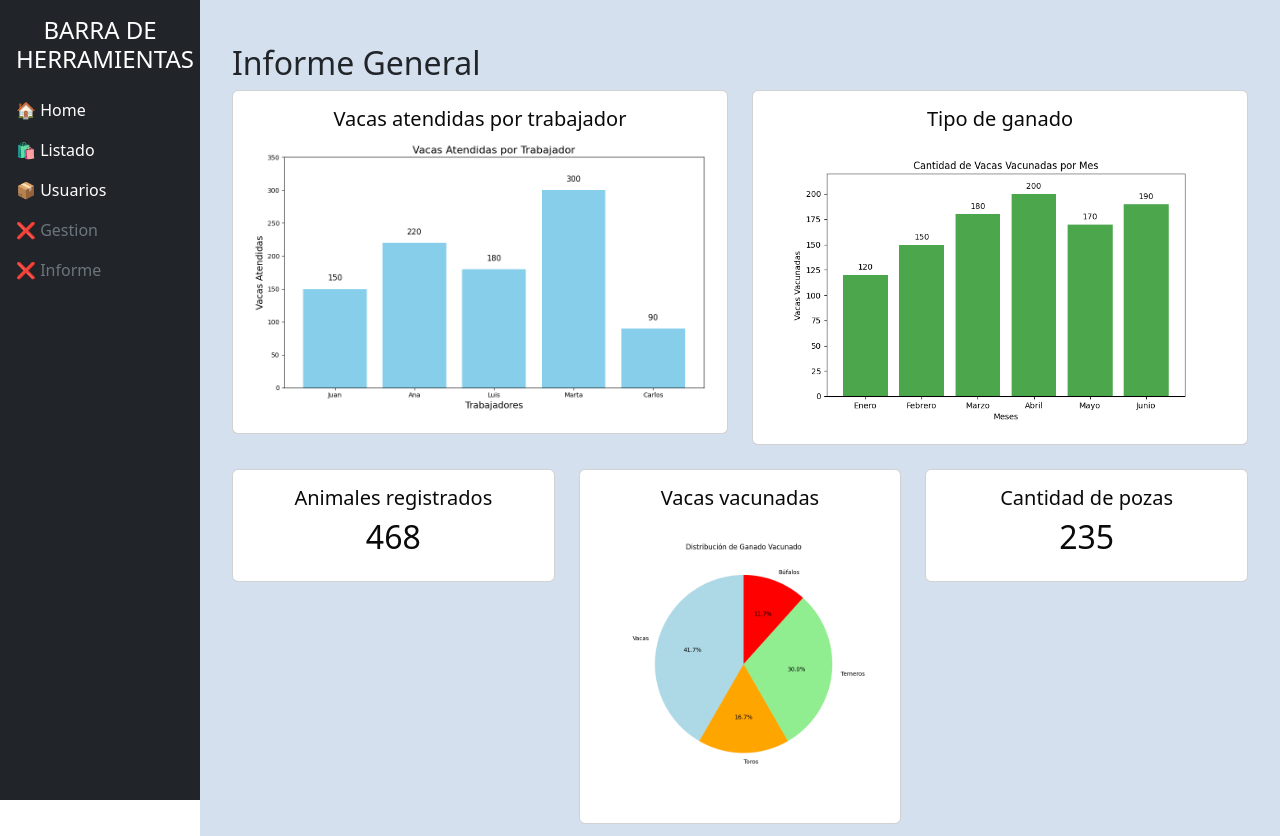
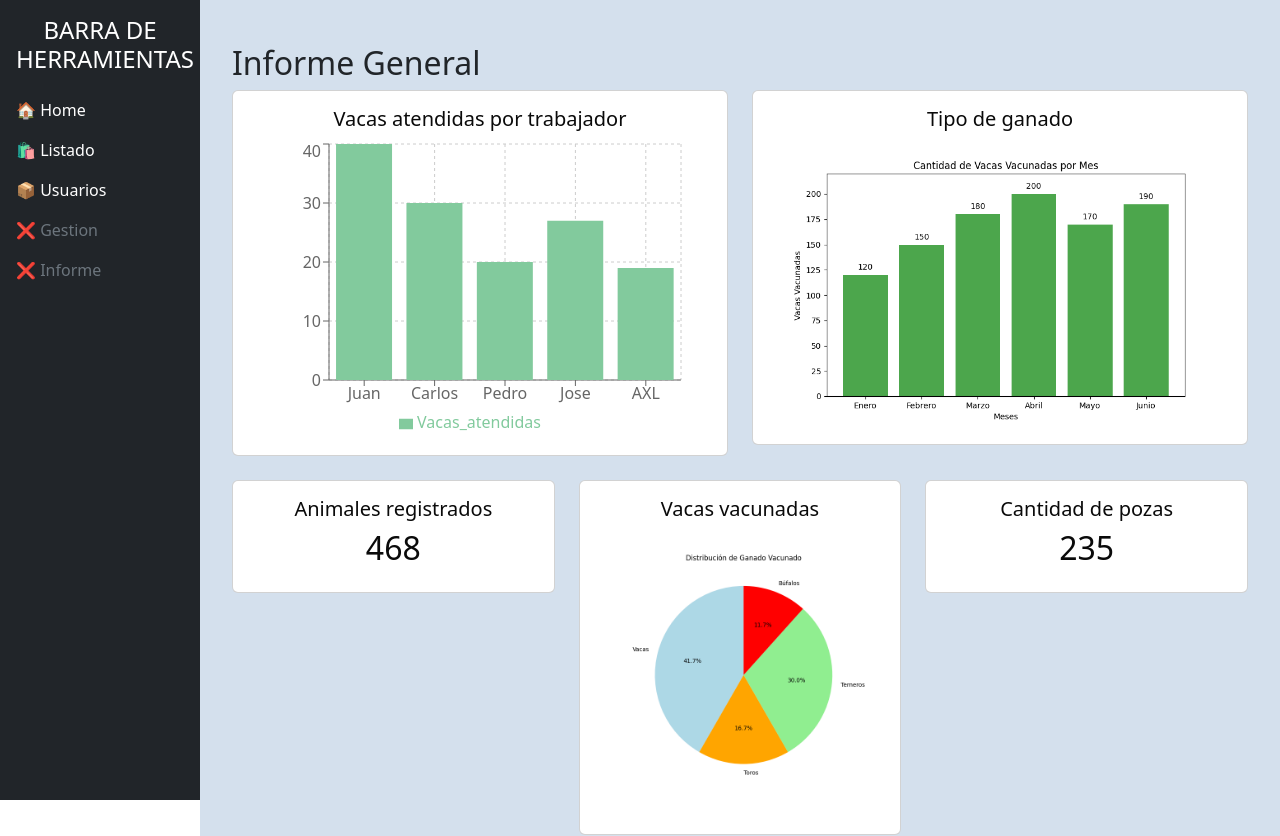
Before and after one commit to JecoDraco/BovOS, a React (Create React App) app: page / in a window 1280 px wide. Shown: the top 836 px of the page. Built offline with nearby package versions, Linux system fonts and the light colour scheme.

Commit message:
Server agregado aun no funcionando

```diff
--- /dev/null
+++ b/data/eventos.json
@@ -0,0 +1,4 @@
+[
+    { "id": 1, "tipo": "Vacunación", "fecha": "2023-10-01", "responsable": "Juan Pérez" },
+    { "id": 2, "tipo": "Revisión", "fecha": "2023-10-05", "responsable": "Ana Gómez" }
+]
--- /dev/null
+++ b/data/ganado.json
@@ -0,0 +1,4 @@
+[
+    { "id": 1, "nombre": "Vaca_001", "raza": "Holstein", "edad": 3 },
+    { "id": 2, "nombre": "Toro_A2", "raza": "Angus", "edad": 5 }
+]
--- /dev/null
+++ b/data/trabajodes.json
@@ -0,0 +1,4 @@
+[
+    { "id": 1, "nombre": "Juan Pérez", "puesto": "Veterinario" },
+    { "id": 2, "nombre": "Ana Gómez", "puesto": "Cuidador" }
+]
--- a/package.json
+++ b/package.json
@@ -17,6 +17,7 @@
     "react-router": "^7.1.3",
     "react-router-dom": "^7.1.5",
     "react-scripts": "5.0.1",
+    "recharts": "^2.15.1",
     "sass": "^1.83.4",
     "yup": "^1.6.1"
   },
--- a/src/page/Home/Home.js
+++ b/src/page/Home/Home.js
@@ -1,17 +1,66 @@
 import React from "react";
 import "bootstrap/dist/css/bootstrap.min.css";
+import { BarChart, Bar, Rectangle, XAxis, YAxis, CartesianGrid, Tooltip, Legend, ResponsiveContainer } from 'recharts';
+
+// Datos de ejemplo para la gráfica
+const data = [
+  {
+    name: 'Juan',
+    Vacas_atendidas: 40,
+  },
+  {
+    name: 'Carlos',
+    Vacas_atendidas: 30,
+  },
+  {
+    name: 'Pedro',
+    Vacas_atendidas: 20,
+  },
+  {
+    name: 'Jose',
+    Vacas_atendidas: 27,
+  },
+  {
+    name: 'AXL',
+    Vacas_atendidas: 19,
+  }
+];
 
 export function Home() {
   return (
     <div className="container-fluid">
+      {/* Título principal */}
       <h2 className="mt-4">Informe General</h2>
+
+      {/* Primera fila de contenido */}
       <div className="row">
+        {/* Columna 1: Gráfica de barras */}
         <div className="col-md-6">
           <div className="card p-3">
             <h5>Vacas atendidas por trabajador</h5>
-            <img src="/images/grafica1.png" className="img-fluid" alt="Gráfico 1" />
+            {/* Gráfica de barras */}
+            <ResponsiveContainer width="100%" height={300}>
+              <BarChart
+                data={data}
+                margin={{
+                  top: 5,
+                  right: 30,
+                  left: 20,
+                  bottom: 5,
+                }}
+              >
+                <CartesianGrid strokeDasharray="3 3" />
+                <XAxis dataKey="name" />
+                <YAxis />
+                <Tooltip />
+                <Legend />
+                <Bar dataKey="Vacas_atendidas" fill="#82ca9d" activeBar={<Rectangle fill="gold" stroke="purple" />} />
+              </BarChart>
+            </ResponsiveContainer>
           </div>
         </div>
+
+        {/* Columna 2: Imagen de gráfica */}
         <div className="col-md-6">
           <div className="card p-3">
             <h5>Tipo de ganado</h5>
@@ -19,19 +68,26 @@ export function Home() {
           </div>
         </div>
       </div>
+
+      {/* Segunda fila de contenido */}
       <div className="row mt-4">
+        {/* Columna 1: Animales registrados */}
         <div className="col-md-4">
           <div className="card p-3 text-center">
             <h5>Animales registrados</h5>
             <h2>468</h2>
           </div>
         </div>
+
+        {/* Columna 2: Vacas vacunadas */}
         <div className="col-md-4">
           <div className="card p-3 text-center">
             <h5>Vacas vacunadas</h5>
             <img src="/images/grafica3.png" className="img-fluid" alt="Gráfico 3" />
           </div>
         </div>
+
+        {/* Columna 3: Cantidad de pozas */}
         <div className="col-md-4">
           <div className="card p-3 text-center">
             <h5>Cantidad de pozas</h5>
@@ -39,6 +95,8 @@ export function Home() {
           </div>
         </div>
       </div>
+
+      {/* Tabla de últimos registrados */}
       <h3 className="mt-4">Últimos Registrados</h3>
       <table className="table table-striped">
         <thead>
```
Also changed, not shown: server.js (added, +38 -0 lines), 2 other files (tests, documents, lock files or other folders).
